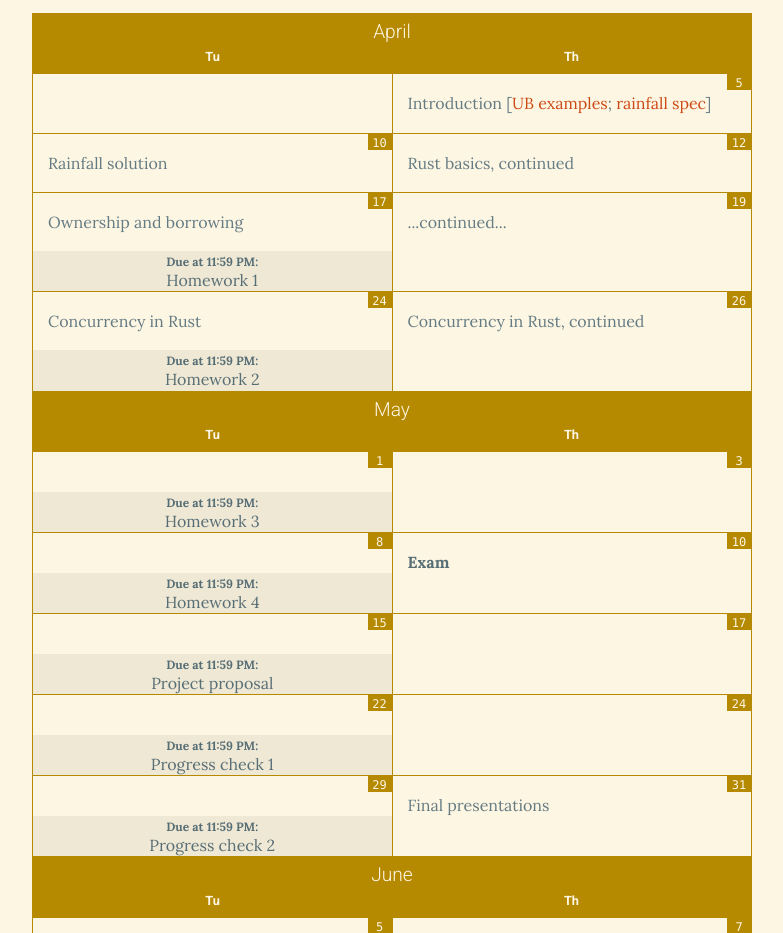
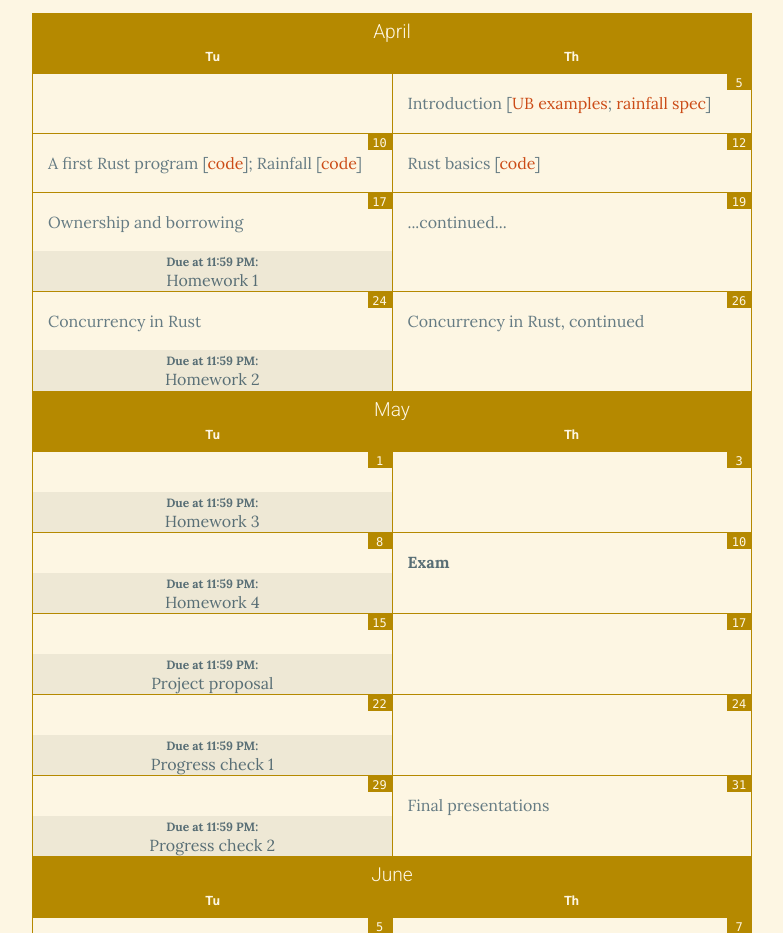
Before and after one commit to nu-rust-course/web, a plain HTML site: page index.html in a window 1280 px wide. Shown: the part 1562-2495 px from the top of the page, without its empty margins (248-1031 px from the left). Drawn offline with Linux system fonts and the light colour scheme.

Commit message:
Linked to code for this week.

```diff
--- a/index.html
+++ b/index.html
@@ -285,7 +285,7 @@ This table specifies the course schedule; topics are tentative.
     <td></td>
     <td><span>5</span>
       Introduction
-      [<a href="https://github.com/nu-rust-course/code/tree/master/ub">UB
+      [<a href="https://github.com/nu-rust-course/code/tree/master/01-ub">UB
         examples</a>;
       <a href="labs/rainfall.txt">rainfall spec</a>]
     </td>
@@ -293,13 +293,14 @@ This table specifies the course schedule; topics are tentative.
 
   <tr>
     <td><span>10</span>
-      Rainfall solution
-      <!-- [<a href="https://github.com/eecs395rust/code/tree/master/rainfall">code</a>] -->
+      A first Rust program
+      [<a href="https://github.com/eecs395rust/code/tree/master/02-convert">code</a>];
+      Rainfall
+      [<a href="https://github.com/eecs395rust/code/tree/master/03-rainfall">code</a>]
     </td>
     <td><span>12</span>
-      Rust basics, continued
-      <!-- [<a -->
-        <!-- href="https://github.com/eecs395rust/code/tree/master/intro">code</a>] -->
+      Rust basics
+      [<a href="https://github.com/eecs395rust/code/tree/master/04-intro">code</a>]
     </td>
   </tr>
 
```
